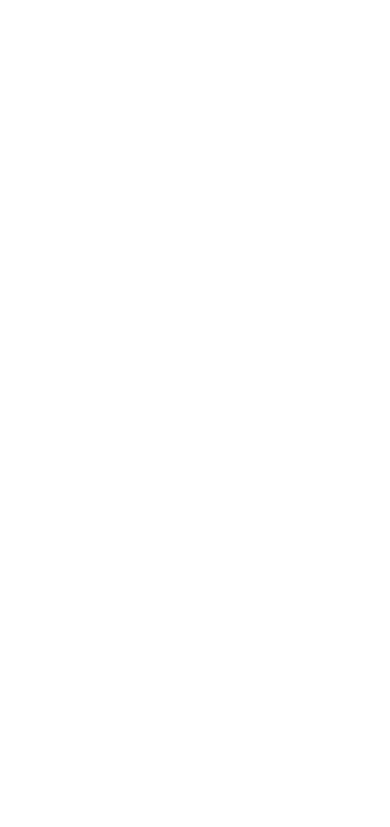
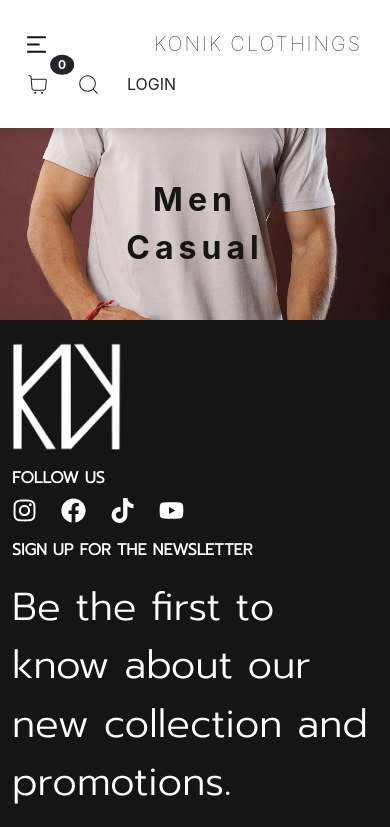
Before and after one commit to hhadithya/e-commerce-web, a React (Create React App) app: page /collection in a window 390 px wide. Before the commit this address had no page. Shown: the top 827 px of the page. Built offline with nearby package versions, Linux system fonts and the light colour scheme.

Commit message:
collection added

```diff
--- a/src/App.js
+++ b/src/App.js
@@ -2,7 +2,7 @@
 import Home from '../src/Pages/Home';
 import ProductView from '../src/Pages/ProductView';
 import CheckOutCard from './Components/CheckOutCard';
-
+import Collection from './Pages/Collection';
 
 function App() {
   return (
@@ -11,6 +11,7 @@
         <Route path="/" element={<Home />} />
         <Route path="/product-view/:id" element={<ProductView />} />
         <Route path="/checkout" element={<CheckOutCard />} />
+        <Route path="/collection" element={<Collection />} />
       </Routes>
     </>
   );
--- a/src/Components/NavBar.js
+++ b/src/Components/NavBar.js
@@ -49,7 +49,7 @@
                 <a className="nav-link text-uppercase text-color" href=".com">men formal</a>
               </li>
               <li className="nav-item px-2 py-2">
-                <a className="nav-link text-uppercase text-color" href=".com">men casual</a>
+                <a className="nav-link text-uppercase text-color" href="/collection">men casual</a>
               </li>
             </ul>
           </div>
--- /dev/null
+++ b/src/Pages/Collection.js
@@ -0,0 +1,17 @@
+import Navbar from '../Components/NavBar';
+import Footer from '../Components/Footer';
+import '../Stylesheets/Collection.css';
+
+function Home(){
+    return (
+        <>
+            <Navbar />
+            <div className='image-container'>
+                <img src="Images/tops.webp" alt="konik t shirt" className='back'/>
+                <p className='text3'>Men Casual</p>
+            </div>
+            <Footer />
+        </>
+      );
+}
+export default Home;
--- /dev/null
+++ b/src/Stylesheets/Collection.css
@@ -0,0 +1,117 @@
+.back {
+    width: 100%;
+    object-fit: cover;
+    height: 250px;
+}
+
+.back:hover {
+    opacity: 0.9;
+}
+
+.image-container {
+    position: relative;
+}
+
+.image-container p {
+    position: absolute;
+    top: 70%;
+    left: 50%;
+    transform: translate(-50%, -50%);
+    color: #151515;
+    font-size: 2rem;
+    font-weight: bold;
+    letter-spacing: 5px;
+    text-align: center;
+}
+
+@media screen and (max-width: 1200px) {
+    p {
+        font-size: 8vw;
+        top: 4%;
+
+    }
+
+    .back {
+        width: 100%;
+        object-fit: cover;
+        height: 300px;
+
+
+    }
+}
+
+@media screen and (max-width: 1000px) {
+    p {
+        font-size: 8vw;
+        top: 4%;
+
+    }
+
+    .back {
+        width: 100%;
+        object-fit: cover;
+        height: 300px;
+
+    }
+}
+
+@media screen and (max-width: 800px) {
+    p {
+        font-size: 8vw;
+        top: 5%;
+
+    }
+
+    .back {
+        width: 100%;
+        object-fit: cover;
+        height:300px;
+
+    }
+}
+
+/* For tablet displays up to 1280x800 */
+@media screen and (max-width: 600px) {
+    p {
+        font-size: 10vw;
+        top: 5%;
+
+    }
+
+    .back {
+        width: 100%;
+        object-fit: cover;
+        height:300px;
+
+    }
+}
+
+@media screen and (max-width: 400px) {
+    p {
+        font-size: 10vw;
+        top: 5%;
+
+    }
+
+    .back {
+        width: 100%;
+        object-fit: cover;
+        height: 300px;
+
+    }
+}
+
+@media screen and (max-width: 200px) {
+    p {
+        font-size: 10vw;
+        top: 5%;
+
+    }
+
+    .back {
+        width: 100%;
+        object-fit: cover;
+        height: 300px;
+
+    }
+}
--- a/src/Stylesheets/productView.css
+++ b/src/Stylesheets/productView.css
@@ -10,7 +10,7 @@
   .star-style {
     color: #151515;
   }
-  .btn{
+  .btnSelect{
     border-radius: 0%;
   }
 
```
Also changed, not shown: public/images/tops.webp (added).
